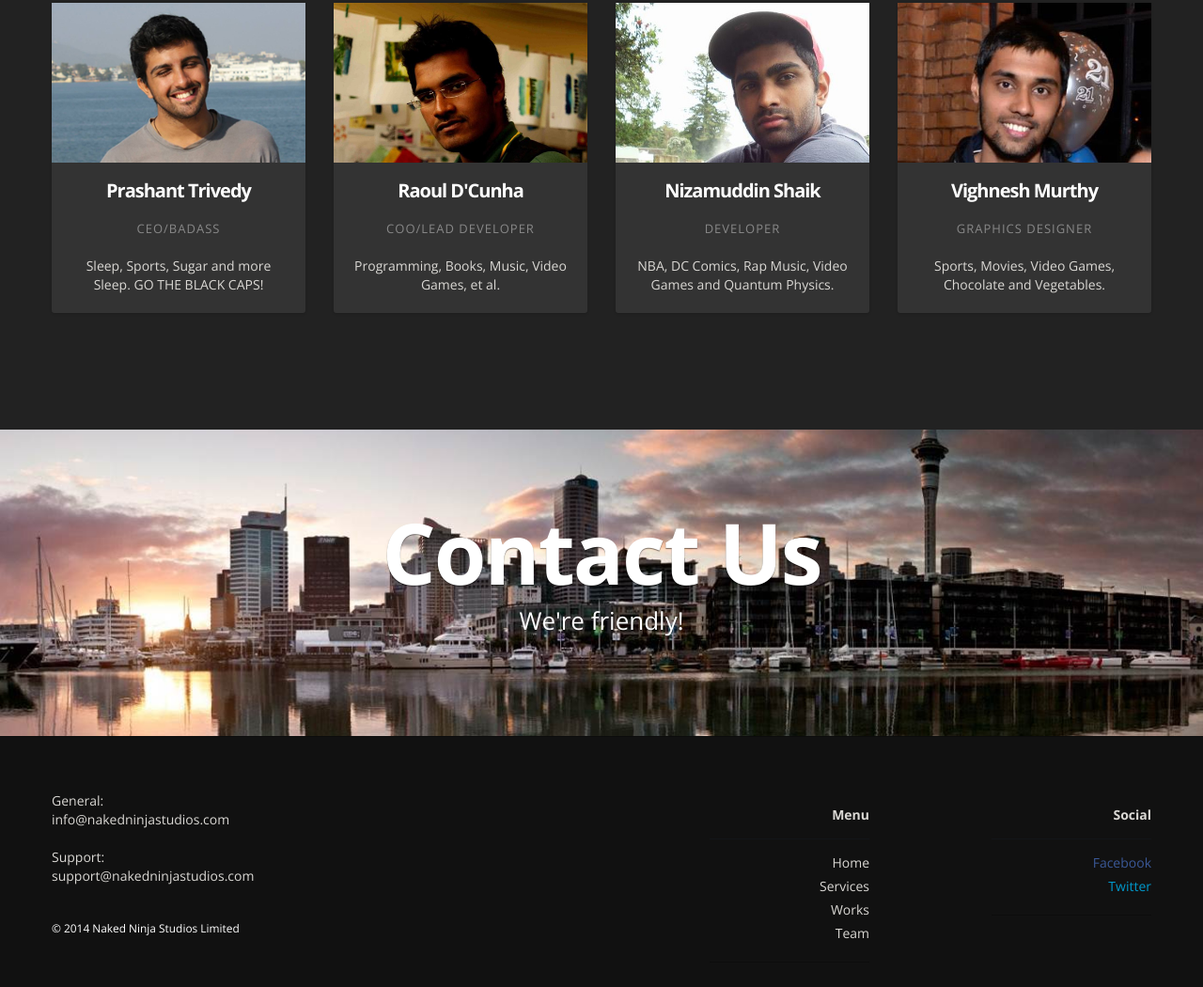
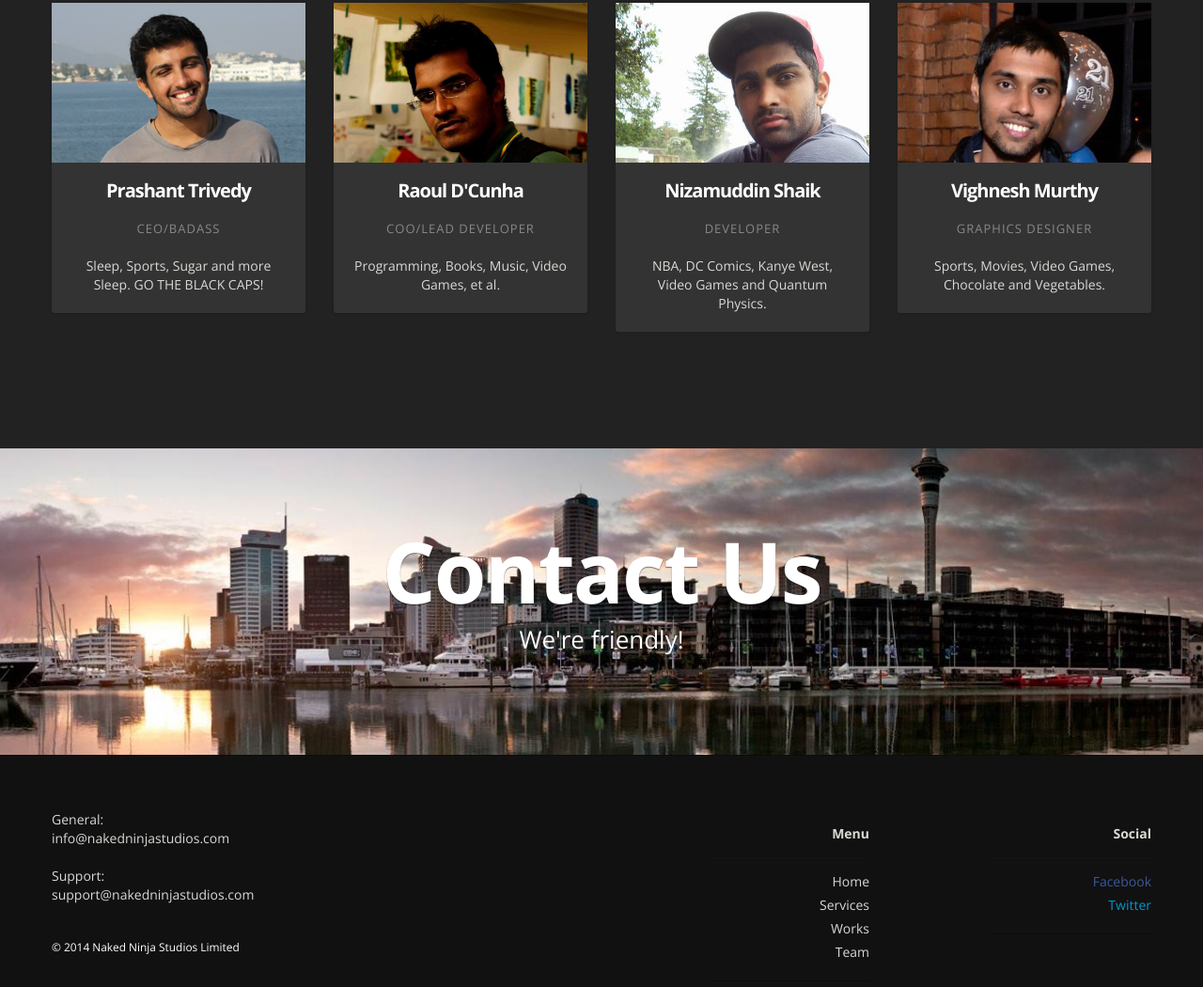
Before and after one commit to raouldc/NNS-Website, a plain HTML site: page index.html in a window 1280 px wide. Shown: the part 4237-5287 px from the top of the page at 94% size. Drawn offline with nearby package versions, Linux system fonts and the light colour scheme.

Commit message:
updated nizam

```diff
--- a/index.html
+++ b/index.html
@@ -272,7 +272,7 @@
                                 <img src="img/team/ns.jpg" alt="">
                                 <h4>Nizamuddin Shaik</h4>
                                 <span>Developer</span>
-                                <p>NBA, DC Comics, Rap Music, Video Games and Quantum Physics.</p>
+                                <p>NBA, DC Comics, Kanye West, Video Games and Quantum Physics.</p>
                             </div>
                         </li>
                         <li class="span3">
```
